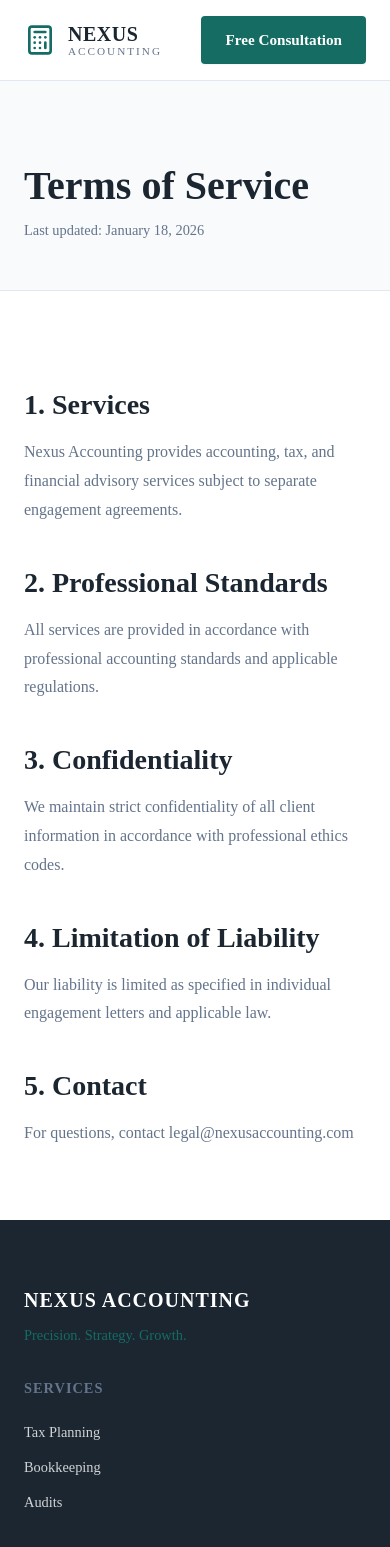
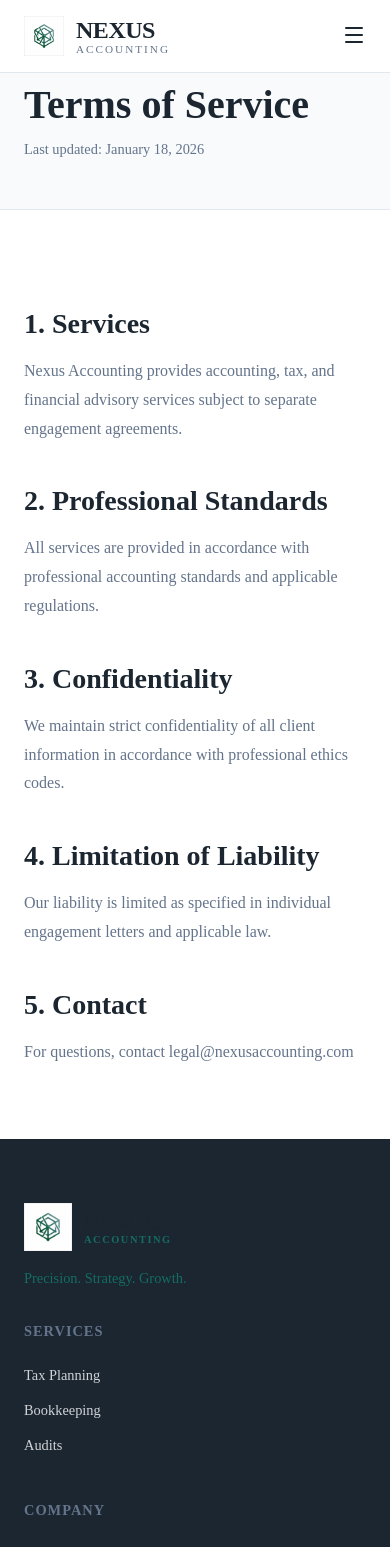
Before and after one commit to lordrichard6/website_nexus_accounting, a Next.js app: page /terms in a window 390 px wide. Shown: the top 1547 px of the page. Built offline with nearby package versions, Linux system fonts and the light colour scheme; a web font is replaced by a local one.

Commit message:
feat: add logo to Header and Footer with mobile menu

```diff
--- a/src/components/Footer.module.css
+++ b/src/components/Footer.module.css
@@ -52,6 +52,50 @@
     color: var(--slate);
 }
 
+.brandCol {
+    max-width: 280px;
+}
+
+.footerLogo {
+    display: flex;
+    align-items: center;
+    gap: 0.75rem;
+    margin-bottom: 1rem;
+}
+
+.logoText {
+    display: flex;
+    flex-direction: column;
+    line-height: 1.1;
+}
+
+.brandName {
+    font-size: 1.5rem;
+    font-weight: 700;
+    font-family: var(--font-heading);
+    color: var(--navy);
+}
+
+.brandTag {
+    font-size: 0.65rem;
+    font-weight: 600;
+    color: var(--teal);
+    letter-spacing: 0.15em;
+    text-transform: uppercase;
+}
+
+/* The following .logo rule with nested .top is syntactically incorrect CSS.
+   Assuming it was intended to be a separate media query or a mistake,
+   it is commented out to maintain valid CSS.
+   If it was meant to modify the existing .logo or .top, please clarify.
+.logo {
+    .top {
+        grid-template-columns: 1fr 1fr;
+        gap: 2rem;
+    }
+}
+*/
+
 @media (max-width: 900px) {
     .top {
         grid-template-columns: 1fr 1fr;
--- a/src/components/Footer.tsx
+++ b/src/components/Footer.tsx
@@ -1,4 +1,5 @@
 import Link from 'next/link';
+import Image from 'next/image';
 import styles from './Footer.module.css';
 
 export default function Footer() {
@@ -7,33 +8,40 @@ export default function Footer() {
             <div className="container">
                 <div className={styles.top}>
                     <div className={styles.brandCol}>
-                        <span className={styles.logo}>NEXUS ACCOUNTING</span>
+                        <div className={styles.footerLogo}>
+                            <Image src="/icon.png" alt="Nexus" width={48} height={48} />
+                            <div className={styles.logoText}>
+                                <span className={styles.brandName}>NEXUS</span>
+                                <span className={styles.brandTag}>ACCOUNTING</span>
+                            </div>
+                        </div>
                         <p className={styles.tagline}>Precision. Strategy. Growth.</p>
                     </div>
 
                     <div className={styles.linksCol}>
                         <h4>Services</h4>
-                        <Link href="#">Tax Planning</Link>
-                        <Link href="#">Bookkeeping</Link>
-                        <Link href="#">Audits</Link>
+                        <Link href="/services">Tax Planning</Link>
+                        <Link href="/services">Bookkeeping</Link>
+                        <Link href="/services">Audits</Link>
                     </div>
 
                     <div className={styles.linksCol}>
                         <h4>Company</h4>
-                        <Link href="#">About Us</Link>
-                        <Link href="#">Careers</Link>
+                        <Link href="/about">About Us</Link>
+                        <Link href="/#contact">Contact</Link>
                         <Link href="#">Client Portal</Link>
                     </div>
 
                     <div className={styles.linksCol}>
                         <h4>Legal</h4>
-                        <Link href="#">Privacy Policy</Link>
-                        <Link href="#">Terms of Service</Link>
+                        <Link href="/privacy">Privacy Policy</Link>
+                        <Link href="/terms">Terms of Service</Link>
                     </div>
                 </div>
 
                 <div className={styles.bottom}>
                     <p>© {new Date().getFullYear()} Nexus Accounting Services. All rights reserved.</p>
+                    <p>Built by <a href="https://lopes2tech.com" target="_blank" rel="noopener">Lopes2Tech</a></p>
                 </div>
             </div>
         </footer>
--- a/src/components/Header.module.css
+++ b/src/components/Header.module.css
@@ -1,23 +1,24 @@
 .header {
-    position: sticky;
+    position: fixed;
     top: 0;
-    z-index: 100;
+    left: 0;
+    right: 0;
     background: white;
     border-bottom: 1px solid var(--light-border);
-    padding: 1rem 0;
+    z-index: 1000;
 }
 
 .container {
     display: flex;
+    align-items: center;
     justify-content: space-between;
-    align-items: center;
+    padding: 1rem 1.5rem;
 }
 
 .logo {
     display: flex;
     align-items: center;
     gap: 0.75rem;
-    color: var(--teal);
 }
 
 .logoText {
@@ -27,11 +28,11 @@
 }
 
 .brand {
+    font-size: 1.5rem;
+    font-weight: 700;
     font-family: var(--font-heading);
-    font-weight: 700;
-    font-size: 1.25rem;
     color: var(--navy);
-    letter-spacing: 0.5px;
+    letter-spacing: -0.02em;
 }
 
 .sub {
@@ -74,10 +75,50 @@
     color: var(--teal);
 }
 
+.hamburger {
+    display: none;
+    background: none;
+    border: none;
+    cursor: pointer;
+    color: var(--navy);
+}
+
 @media (max-width: 900px) {
+    .nav {
+        position: fixed;
+        top: 65px;
+        left: 0;
+        right: 0;
+        background: white;
+        flex-direction: column;
+        gap: 0;
+        padding: 2rem;
+        box-shadow: var(--shadow-lg);
+        transform: translateY(-100%);
+        opacity: 0;
+        pointer-events: none;
+        transition: all var(--transition-base);
+        border-bottom: 1px solid var(--light-border);
+    }
 
-    .nav,
+    .nav.open {
+        transform: translateY(0);
+        opacity: 1;
+        pointer-events: all;
+    }
+
+    .nav a {
+        width: 100%;
+        padding: 1rem;
+        border-bottom: 1px solid var(--light-border);
+    }
+
+    .actions,
     .portalLink {
         display: none;
     }
+
+    .hamburger {
+        display: block;
+    }
 }
--- a/src/components/Header.tsx
+++ b/src/components/Header.tsx
@@ -1,30 +1,42 @@
+'use client';
+import { useState } from 'react';
 import Link from 'next/link';
+import Image from 'next/image';
 import styles from './Header.module.css';
-import { Calculator } from 'lucide-react';
+import { Menu, X } from 'lucide-react';
 
 export default function Header() {
+    const [isOpen, setIsOpen] = useState(false);
+
     return (
         <header className={styles.header}>
             <div className={`container ${styles.container}`}>
                 <Link href="/" className={styles.logo}>
-                    <Calculator size={32} className={styles.logoIcon} />
+                    <Image src="/icon.png" alt="Nexus" width={40} height={40} priority />
                     <div className={styles.logoText}>
                         <span className={styles.brand}>NEXUS</span>
                         <span className={styles.sub}>ACCOUNTING</span>
                     </div>
                 </Link>
 
-                <nav className={styles.nav}>
-                    <Link href="#services" className={styles.link}>Services</Link>
-                    <Link href="#about" className={styles.link}>About Us</Link>
-                    <Link href="#resources" className={styles.link}>Resources</Link>
-                    <Link href="#contact" className={styles.link}>Contact</Link>
+                <nav className={`${styles.nav} ${isOpen ? styles.open : ''}`}>
+                    <Link href="/" onClick={() => setIsOpen(false)}>Home</Link>
+                    <Link href="/about" onClick={() => setIsOpen(false)}>About</Link>
+                    <Link href="/services" onClick={() => setIsOpen(false)}>Services</Link>
+                    <Link href="/#contact" onClick={() => setIsOpen(false)}>Contact</Link>
                 </nav>
 
                 <div className={styles.actions}>
-                    <Link href="#portal" className={styles.portalLink}>Client Portal</Link>
-                    <Link href="#consultation" className="btn btn-primary">Free Consultation</Link>
+                    <Link href="/#consultation" className="btn btn-primary">Free Consultation</Link>
                 </div>
+
+                <button
+                    className={styles.hamburger}
+                    onClick={() => setIsOpen(!isOpen)}
+                    aria-label="Toggle menu"
+                >
+                    {isOpen ? <X size={24} /> : <Menu size={24} />}
+                </button>
             </div>
         </header>
     );
```
